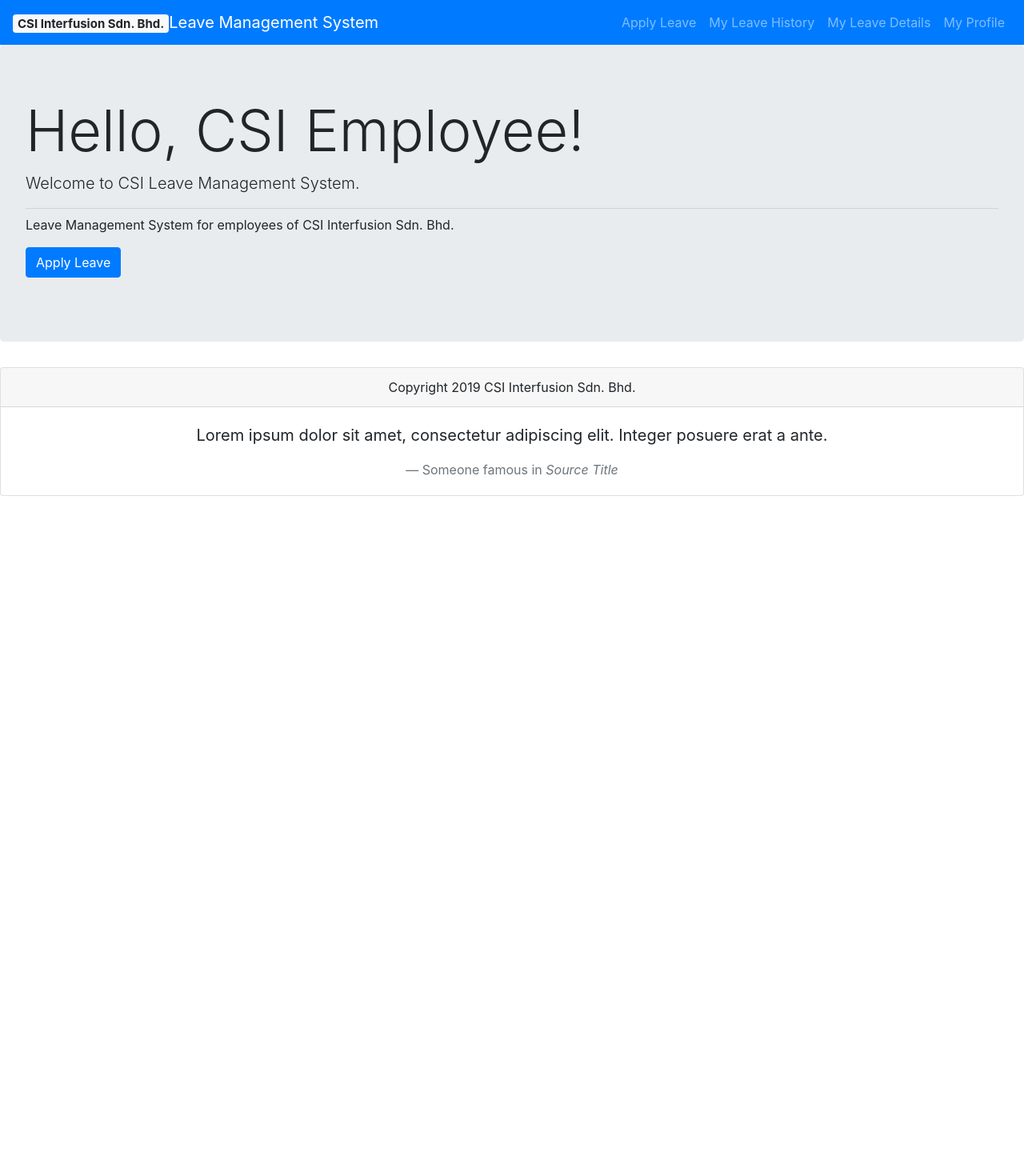
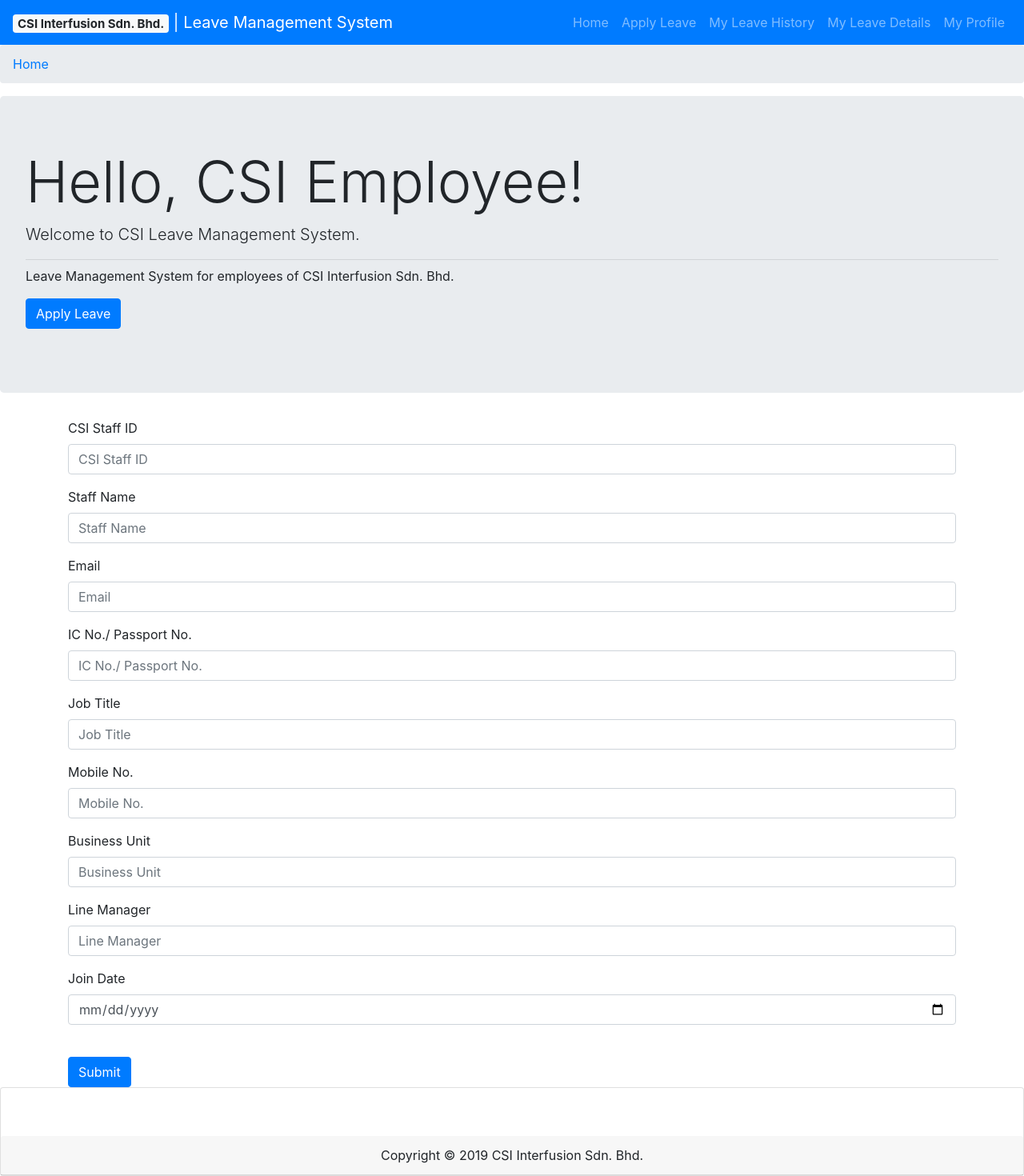
Before and after one commit to jameacle09/csileavemanagementsystem, a React (Create React App) app in the folder leavemanagement/: page / in a window 1280 px wide. Shown: the whole page at 80% size. Before the commit the page ends 800 px from the top, so only its background shows below. Built offline with nearby package versions, Linux system fonts and the light colour scheme.

Commit message:
Update front-end

```diff
--- a/leavemanagement/src/App.js
+++ b/leavemanagement/src/App.js
@@ -2,6 +2,8 @@
 import Menu from './common/Menu';
 import Footer from './common/Footer';
 import WelcomePage from './common/WelcomePage';
+import Header from './common/Header';
+import NewStaffProfile from './common/NewStaffProfile';
 
 
 
@@ -10,7 +12,9 @@
     return (
       <div>
         <Menu />
+        <Header />
         <WelcomePage />
+        <NewStaffProfile />
         <Footer />
       </div>
     );
--- a/leavemanagement/src/common/Footer.js
+++ b/leavemanagement/src/common/Footer.js
@@ -2,16 +2,14 @@
 
 class Footer extends Component {
   render() {
+    const footerStyle = {
+      textAlign: "center",
+      paddingTop: 60
+    };
     return (
-      <div className="card" align="center">
+      <div className="card" align="center" style = { footerStyle }>
         <div className="card-header">
-          Copyright 2019 CSI Interfusion Sdn. Bhd.
-      </div>
-        <div className="card-body">
-          <blockquote className="blockquote mb-0">
-            <p>Lorem ipsum dolor sit amet, consectetur adipiscing elit. Integer posuere erat a ante.</p>
-            <footer className="blockquote-footer">Someone famous in <cite title="Source Title">Source Title</cite></footer>
-          </blockquote>
+          Copyright © 2019 CSI Interfusion Sdn. Bhd.
         </div>
       </div>
     );
--- /dev/null
+++ b/leavemanagement/src/common/Header.js
@@ -0,0 +1,14 @@
+import React, { Component } from 'react';
+import { Breadcrumb, BreadcrumbItem } from 'reactstrap';
+
+const Header = (props) => {
+  return (
+    <div>
+      <Breadcrumb>
+        <BreadcrumbItem><a href="/home">Home</a></BreadcrumbItem>
+      </Breadcrumb>
+    </div>
+  );
+};
+
+export default Header;
--- a/leavemanagement/src/common/Menu.js
+++ b/leavemanagement/src/common/Menu.js
@@ -29,10 +29,13 @@
     return (
       <div>
         <Navbar className="navbar navbar-dark bg-primary" expand="md">
-          <NavbarBrand href="/"><Badge color="light">CSI Interfusion Sdn. Bhd.</Badge>Leave Management System</NavbarBrand>
+          <NavbarBrand href="/"><Badge color="light">CSI Interfusion Sdn. Bhd.</Badge><span> | </span>Leave Management System</NavbarBrand>
           <NavbarToggler onClick={this.toggle} />
           <Collapse isOpen={this.state.isOpen} navbar>
             <Nav className="ml-auto" navbar>
+              <NavItem>
+                <NavLink href="/home/">Home</NavLink>
+              </NavItem>
               <NavItem>
                 <NavLink href="/applyleave/">Apply Leave</NavLink>
               </NavItem>
--- /dev/null
+++ b/leavemanagement/src/common/NewStaffProfile.js
@@ -0,0 +1,53 @@
+import React, { Component } from 'react';
+import { Button, Form, FormGroup, Label, Input } from 'reactstrap';
+
+class NewStaffProfile extends Component {
+    render() {
+        return (
+            <div className="container">
+                <Form>
+                    <FormGroup>
+                        <Label for="csiStaffId">CSI Staff ID</Label>
+                        <Input type="text" name="csiStaffId" id="csiStaffId" placeholder="CSI Staff ID" />
+                    </FormGroup>
+                    <FormGroup>
+                        <Label for="staffName">Staff Name</Label>
+                        <Input type="text" name="staffName" id="staffName" placeholder="Staff Name" />
+                    </FormGroup>
+                    <FormGroup>
+                        <Label for="email">Email</Label>
+                        <Input type="email" name="email" id="email" placeholder="Email" />
+                    </FormGroup>
+                    <FormGroup>
+                        <Label for="icNumber">IC No./ Passport No.</Label>
+                        <Input type="text" name="icNumber" id="icNumber" placeholder="IC No./ Passport No." />
+                    </FormGroup>
+                    <FormGroup>
+                        <Label for="Job Title">Job Title</Label>
+                        <Input type="text" name="jobTitle" id="jobTitle" placeholder="Job Title" />
+                    </FormGroup>
+                    <FormGroup>
+                        <Label for="mobileNo">Mobile No.</Label>
+                        <Input type="text" name="mobileNo" id="mobileNo" placeholder="Mobile No." />
+                    </FormGroup>
+                    <FormGroup>
+                        <Label for="businessUnit">Business Unit</Label>
+                        <Input type="text" name="businessUnit" id="businessUnit" placeholder="Business Unit" />
+                    </FormGroup>
+                    <FormGroup>
+                        <Label for="lineManager">Line Manager</Label>
+                        <Input type="text" name="lineManager" id="lineManager" placeholder="Line Manager" />
+                    </FormGroup>
+                    <FormGroup>
+                        <Label for="joinDate">Join Date</Label>
+                        <Input type="date" name="joinDate" id="joinDate" placeholder="Join Date" />
+                    </FormGroup>
+                    <br />
+                    <Button color="primary">Submit</Button>
+                </Form>
+            </div>
+        );
+    }
+}
+
+export default NewStaffProfile;
```
Also changed, not shown: leavemanagement/src/common/StaffProfileComponent.js (added, +63 -0 lines), leavemanagement/src/images/csilogosmall.png (deleted).
